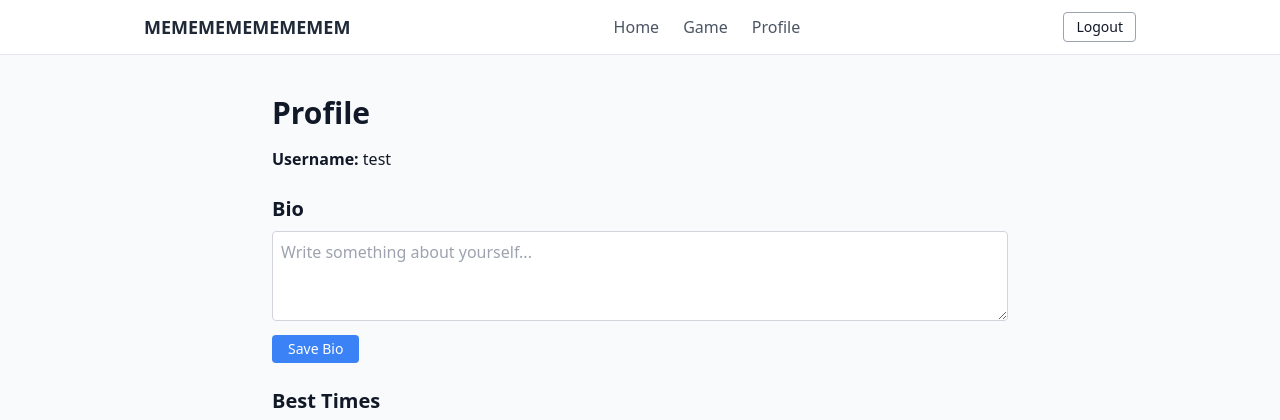
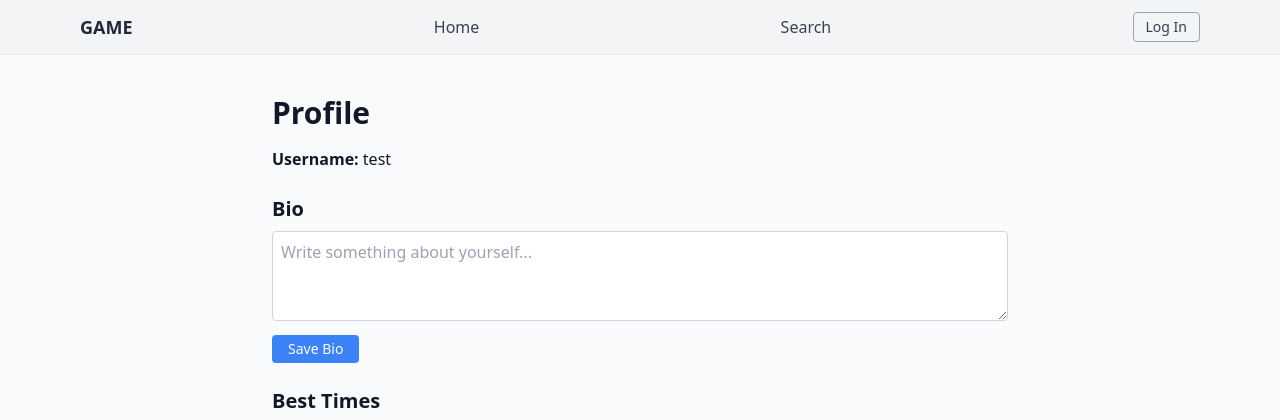
Before and after one commit to rlin49/trois_rickyl49_ethans201_hannahg61_tudorg-, a Flask app: page /profile/test in a window 1280 px wide. Shown: the top 420 px of the page. Run offline with Flask 3, Linux system fonts and the light colour scheme; a user stored in the database is signed in; some libraries are stand-ins or nearby versions.

Commit message:
Refactor navigation bar for improved layout and links

```diff
--- a/app/templates/profile.html
+++ b/app/templates/profile.html
@@ -6,21 +6,42 @@
 </head>
 <body class="bg-gray-50 text-gray-900">
 
-<nav class="bg-white border-b">
-  <div class="max-w-5xl mx-auto flex items-center justify-between px-4 py-3">
-    <a class="text-lg font-semibold text-gray-800" href="/homepage">
-      MEMEMEMEMEMEMEM
+<nav class="bg-gray-100 border-b">
+  <div class="max-w-6xl mx-auto px-4 py-3 flex items-center justify-between">
+
+    <a href="/game" class="text-lg font-semibold text-gray-800">
+      GAME
     </a>
 
-    <ul class="flex space-x-6">
-      <li><a class="text-gray-600 hover:text-black" href="/homepage">Home</a></li>
-      <li><a class="text-gray-600 hover:text-black" href="/game">Game</a></li>
-      <li><a class="text-gray-600 hover:text-black" href="/profile/{{username}}">Profile</a></li>
+
+    <ul class="flex space-x-4">
+        <a href="/homepage" class="text-gray-700 hover:text-black">
+          Home
+        </a>
+    </ul>
+    <ul class="flex space-x-4">
+        <a href="/search" class="text-gray-700 hover:text-black">
+          Search
+        </a>
     </ul>
 
-    <a class="text-sm border border-gray-400 px-3 py-1 rounded hover:bg-gray-100" href="/logout">
-      Logout
+    {% if logged_in == True %}
+    <ul class="flex space-x-4">
+        <a href="/profile/{{ username }}" class="text-gray-700 hover:text-black">
+          Profile
+        </a>
+    </ul>
+
+    <a href="/logout"
+       class="text-sm border border-gray-400 text-gray-700 px-3 py-1 rounded hover:bg-gray-200">
+       Logout
     </a>
+    {% else %}
+    <a href="/login.html"
+       class="text-sm border border-gray-400 text-gray-700 px-3 py-1 rounded hover:bg-gray-200">
+       Log In
+    </a>
+    {% endif %}
   </div>
 </nav>
 
```
